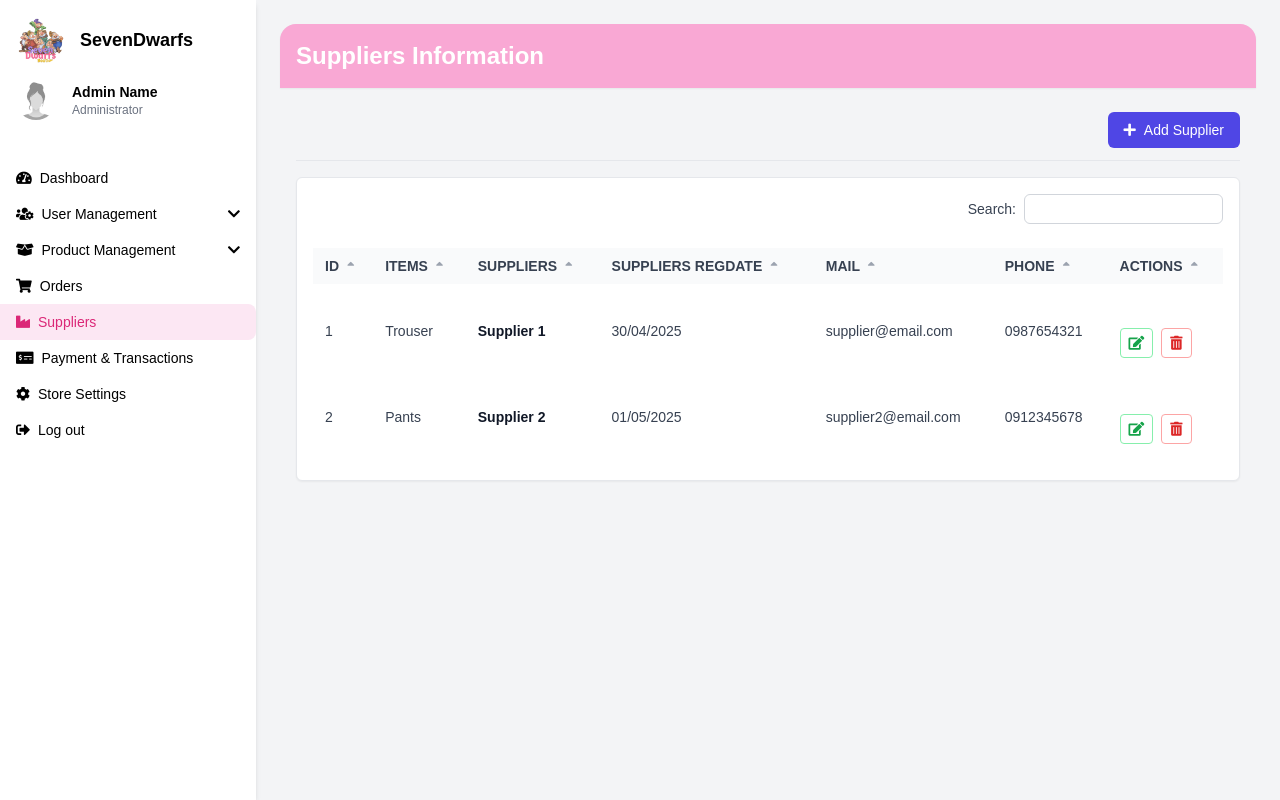
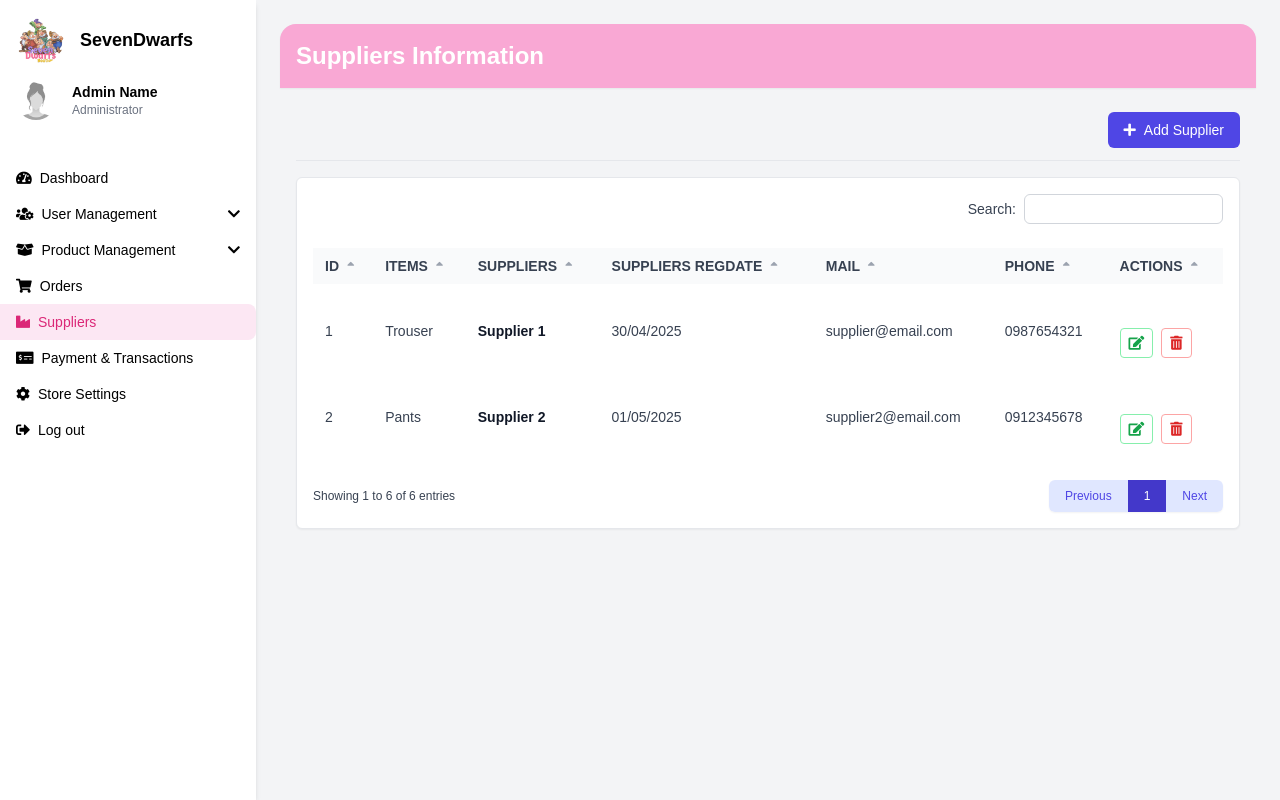
Before and after one commit to Ayesumoon/capstone-main, a PHP site: page /suppliers.php in a window 1280 px wide. Run offline with PHP 8.4, Linux system fonts and the light colour scheme; data comes from the database, SQL or seed files in the repository; some libraries are stand-ins or nearby versions.

Commit message:
Add files via upload

```diff
--- a/pointofsale.php
+++ b/pointofsale.php
@@ -108,7 +108,7 @@ $payments = $conn->query("SELECT * FROM payment_methods");
   </div>
 
   <!-- Shopping Cart -->
-<div class="w-[28rem] bg-pink-100 shadow-lg rounded-lg overflow-hidden">
+  <div class="w-96 bg-pink-100 shadow-lg rounded-lg overflow-hidden">
     <div class="bg-pink-500 text-white font-bold text-lg p-3">Shopping Cart</div>
     <div class="p-4 flex flex-col flex-1 text-center">
       <div id="emptyMessage" class="py-6">
--- a/suppliers.php
+++ b/suppliers.php
@@ -382,6 +382,22 @@ if ($result->num_rows > 0):
 
      </table>
     </div>
+    <div class="flex flex-col sm:flex-row justify-between items-center mt-4 text-xs text-gray-700 font-normal">
+     <div class="mb-2 sm:mb-0">
+      Showing 1 to 6 of 6 entries
+     </div>
+     <nav aria-label="Pagination" class="inline-flex rounded-md shadow-sm" role="navigation">
+      <button aria-label="Previous page" class="rounded-l-md bg-indigo-100 text-indigo-600 px-4 py-2 font-medium hover:bg-indigo-200 focus:outline-none focus:ring-2 focus:ring-indigo-500">
+       Previous
+      </button>
+      <button aria-current="page" aria-label="Page 1" class="bg-indigo-700 text-white px-4 py-2 font-medium focus:outline-none focus:ring-2 focus:ring-indigo-500">
+       1
+      </button>
+      <button aria-label="Next page" class="rounded-r-md bg-indigo-100 text-indigo-600 px-4 py-2 font-medium hover:bg-indigo-200 focus:outline-none focus:ring-2 focus:ring-indigo-500">
+       Next
+      </button>
+     </nav>
+    </div>
    </div>
   </div>
  </body>
```
